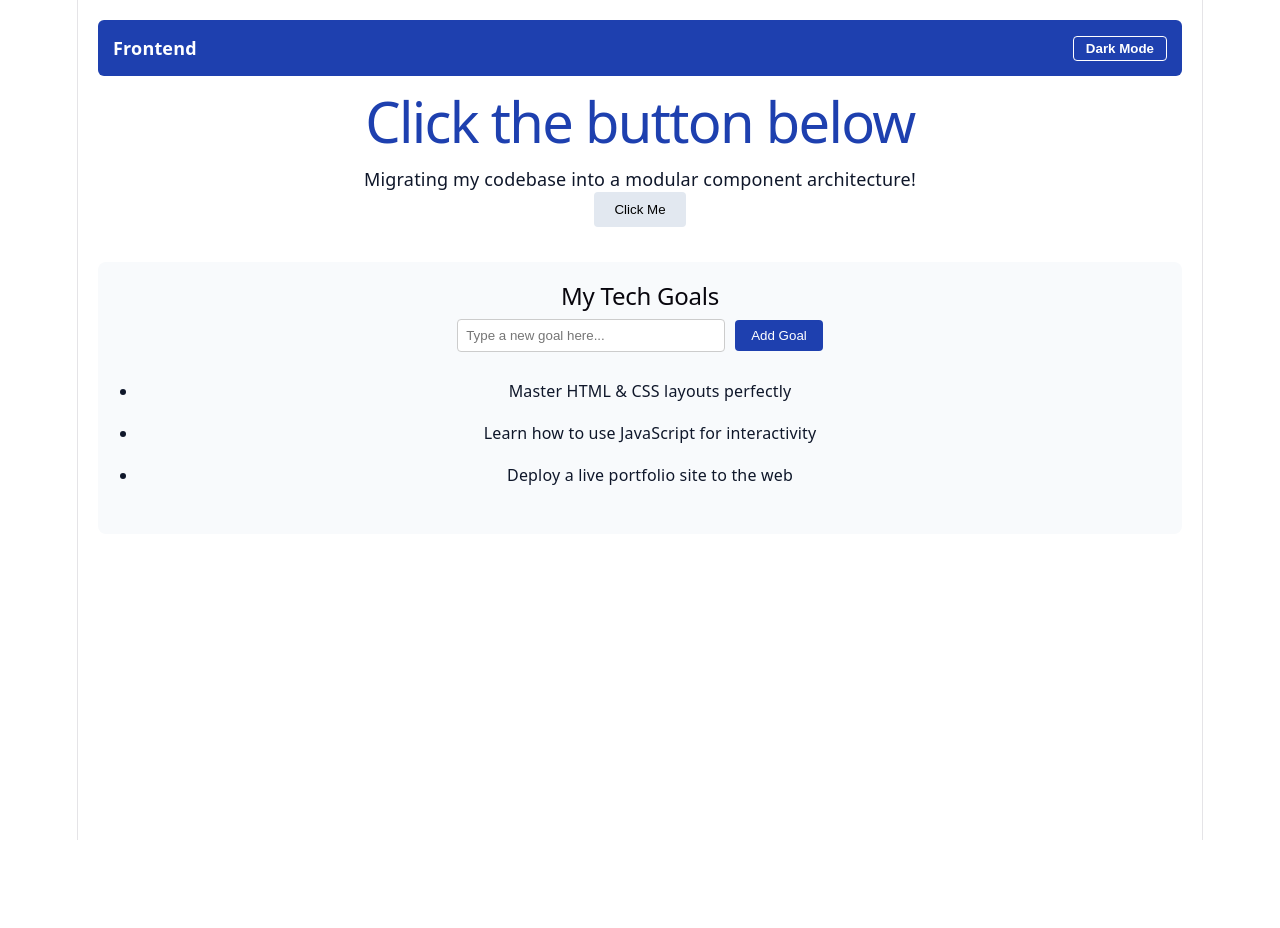
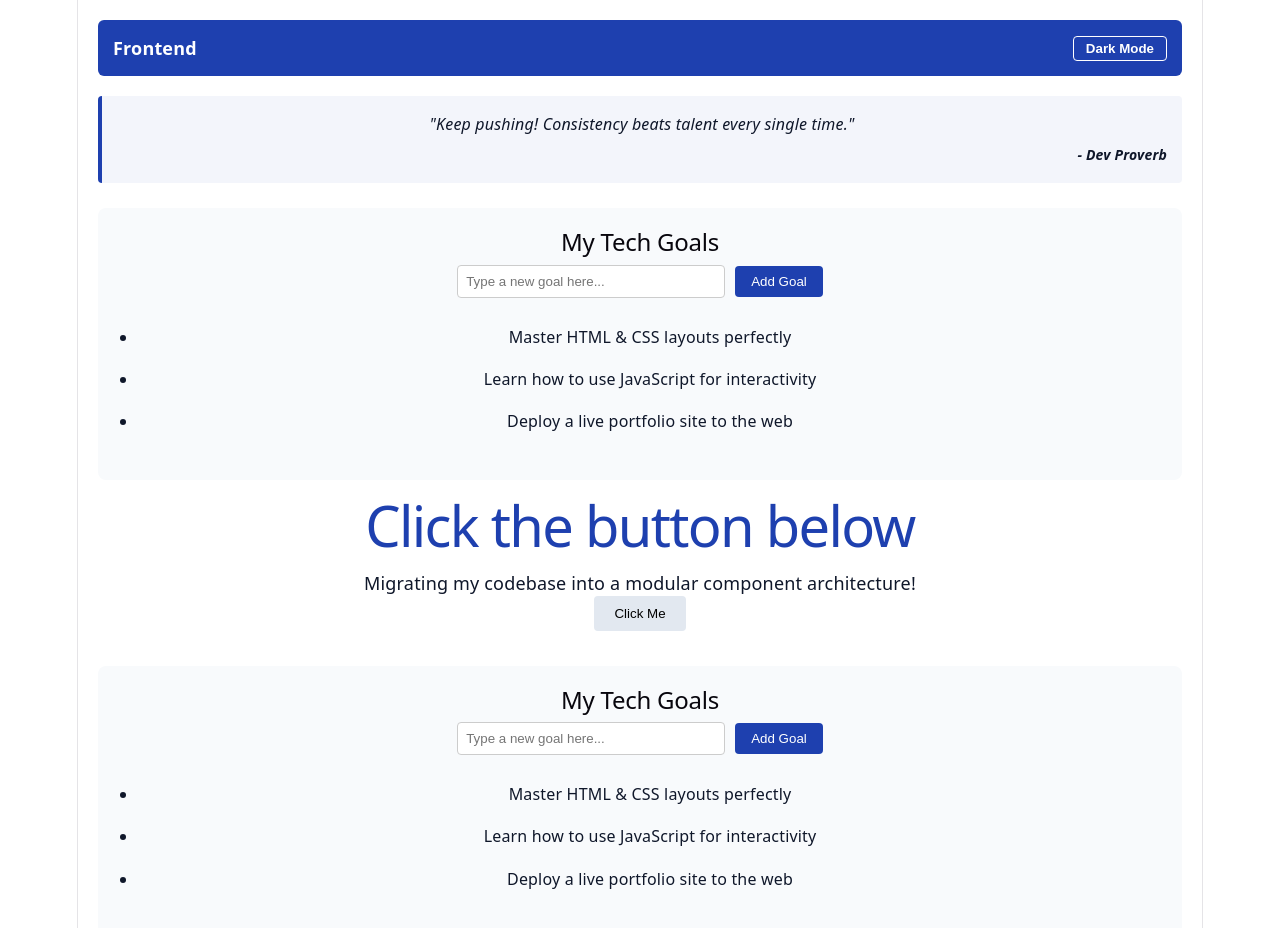
Before and after one commit to IsaacMulatya-dev/Frontend-Sprint, a React (Vite) app in the folder my-framework-portfolio/: page / in a window 1280 px wide. Shown: the top 928 px of the page. Before the commit the page ends 840 px from the top, so only its background shows below. Built offline with nearby package versions, Linux system fonts and the light colour scheme; no server answers.

Commit message:
asynchronous API data consumption with fetch and hooks complete"

```diff
--- a/my-framework-portfolio/src/App.jsx
+++ b/my-framework-portfolio/src/App.jsx
@@ -1,6 +1,7 @@
 import React, { useState, useEffect } from 'react';
 import Navbar from './components/Navbar';
 import GoalsContainer from './components/GoalsContainer';
+import QuoteBox from './components/QuoteBox';
 
 function App() {
   const [clicked, setClicked] = useState(false);
@@ -33,6 +34,12 @@ function App() {
       <Navbar theme={theme} onToggleTheme={toggleTheme} />
 
       <main style={{ marginTop: '20px' }}>
+        <main style={{ marginTop: '20px' }}>
+  {/* ... existing code ... */}
+  <QuoteBox />
+  <GoalsContainer theme={theme} />
+</main>
+
         <h1 style={{ color: clicked ? '#dc2626' : (theme === 'dark' ? '#a3e635' : '#1e40af') }}>
           {clicked ? 'You Clicked Me!' : 'Click the button below'}
         </h1>
--- /dev/null
+++ b/my-framework-portfolio/src/components/QuoteBox.jsx
@@ -0,0 +1,45 @@
+import React, { useState, useEffect } from 'react';
+
+function QuoteBox() {
+  const [quote, setQuote] = useState("Loading your daily motivation...");
+  const [author, setAuthor] = useState("");
+  const [loading, setLoading] = useState(true);
+
+  useEffect(() => {
+    // Make a GET request to a public quotes API
+    fetch('https://dummyjson.com/quotes/random')
+      .then((response) => {
+        if (!response.ok) {
+          throw new Error('Network response was not ok');
+        }
+        return response.json();
+      })
+      .then((data) => {
+        setQuote(data.quote);
+        setAuthor(data.author);
+        setLoading(false);
+      })
+      .catch((error) => {
+        setQuote("Keep pushing! Consistency beats talent every single time.");
+        setAuthor("Dev Proverb");
+        setLoading(false);
+        console.error("Error fetching data: ", error);
+      });
+  }, []); // Empty dependency array means this effect runs exactly once when the page loads!
+
+  return (
+    <div style={{
+      backgroundColor: 'rgba(30, 64, 175, 0.05)',
+      borderLeft: '4px solid #1e40af',
+      padding: '15px',
+      borderRadius: '4px',
+      marginTop: '20px',
+      fontStyle: 'italic'
+    }}>
+      <p style={{ margin: 0, fontSize: '16px' }}>"{quote}"</p>
+      {author && <span style={{ display: 'block', textAlign: 'right', fontWeight: 'bold', fontSize: '14px', marginTop: '5px' }}>- {author}</span>}
+    </div>
+  );
+}
+
+export default QuoteBox;
```
